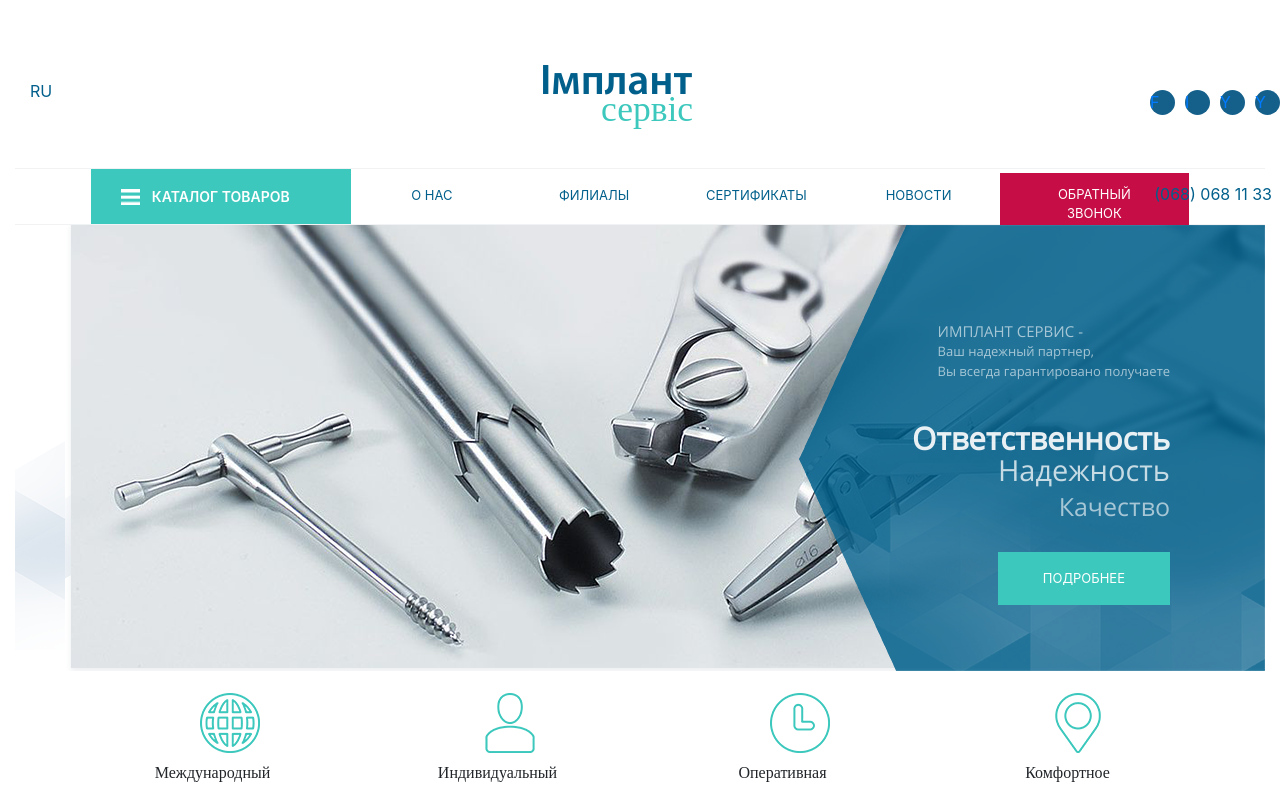
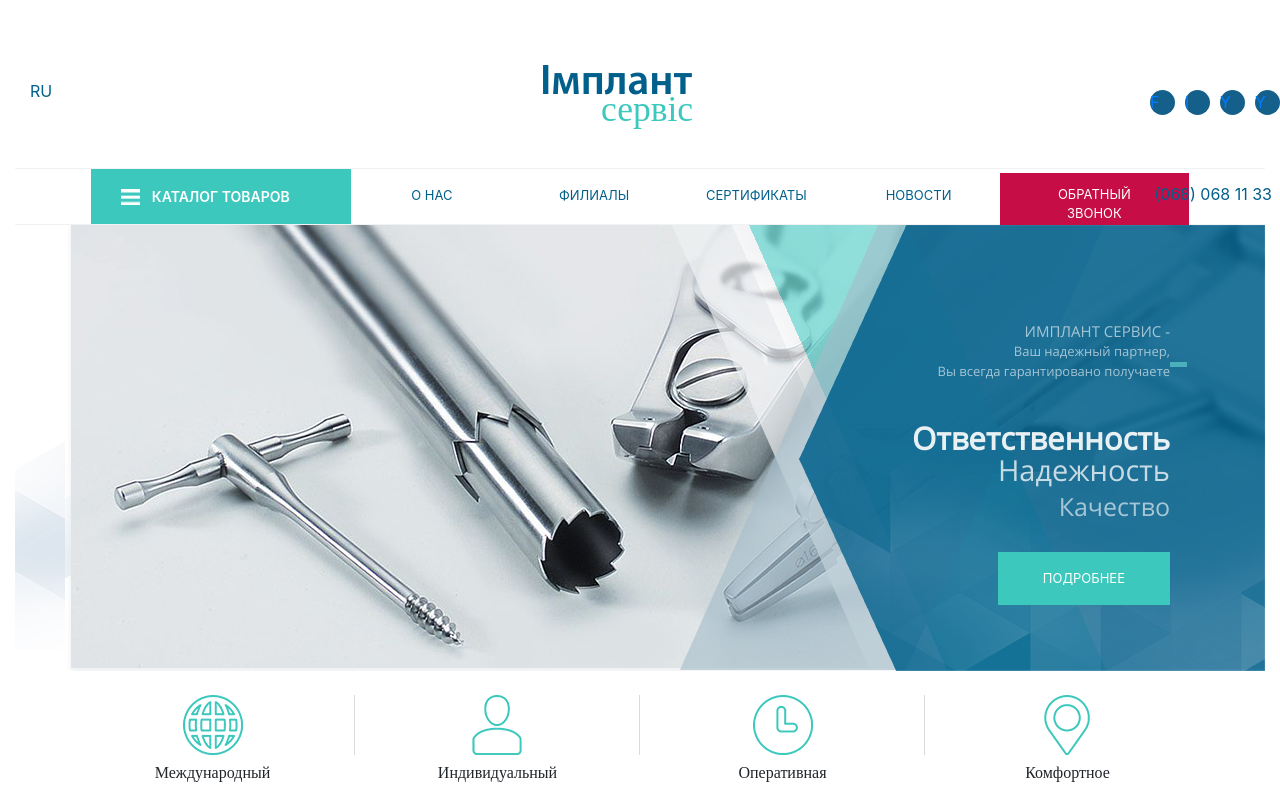
Before and after one commit to nastasiakh/-ImplantService, a plain HTML site: page index.html in a window 1280 px wide. Shown: the top 798 px of the page. Drawn offline with nearby package versions, Linux system fonts and the light colour scheme; a web font is replaced by a local one.

Commit message:
Desktop menu + banner + advantages

```diff
--- a/css/style.css
+++ b/css/style.css
@@ -61,6 +61,22 @@
         text-align: center;
         font-weight: 600;
     }
+    .dropdown .dropdown-menu {
+        -webkit-transition: all 0.3s;
+        -moz-transition: all 0.3s;
+        -ms-transition: all 0.3s;
+        -o-transition: all 0.3s;
+        transition: all 0.3s;
+
+        max-height: 0;
+        display: block;
+        overflow: hidden;
+        opacity: 0;
+    }
+    .dropdown .dropdown-menu.show {
+        max-height: 300px;
+        opacity: 1;
+    }
     li.nav-item>a{
         padding: 17px 60px 17px 60px;
         text-transform: uppercase;
@@ -97,6 +113,33 @@
         background-position-x: 50px;
         position: relative;
         margin: 0;
+        z-index: 1;
+    }
+    .banner:after {
+        margin-left: 20px;
+        width: 236px;
+        height: 445px;
+        position: absolute;
+        content: "";
+        top: 0;
+        z-index: 5;
+        right: 258px;
+        transform: skew(24deg);
+        background: linear-gradient(to right, #eff1f3 60px, #ffff 60px, #fafafb 77px, #6bdbd5 77px);
+        opacity: 0.7;
+    }
+    .banner:before{
+        margin-left: 20px;
+        width: 226px;
+        height: 445px;
+        top: 0;
+        position: absolute;
+        content: "";
+        right: 260px;
+        transform: skew(-24deg);
+        background:#a3bcca;
+        opacity: 0.6;
+        z-index: 10;
     }
     .text-banner{
         position: absolute;
@@ -105,19 +148,34 @@
         width: 100%;
         height: 100%;
         right: 0;
+        z-index: 15;
     }
-    .text-banner>p{
+    .text-banner>p {
         position: absolute;
         right: 95px;
         top: 95px;
-        opacity: 0.6;
         font-family: 'Open Sans';
         font-size: 13px;
+        text-align: right;
     }
     .text-banner p:first-child{
         opacity: 0.6;
         font-size: 13px;
+        position: relative;
     }
+    .text-banner p:first-child:after{
+        position: absolute;
+        content: "";
+        width: 17px;
+        height: 5px;
+        background: #6bdbd5;
+    }
+    .text-banner p>span.implant-banner {
+         text-align: center;
+         text-transform: uppercase;
+         font-size: 15px;
+         opacity: 1 !important;
+     }
     p.responsibility {
         top: 190px;
         text-transform: capitalize;
@@ -136,13 +194,6 @@
         top: 263px;
         text-transform: capitalize;
         opacity: 0.6;
-    }
-    span.implant-banner {
-        text-align: center;
-        text-transform: uppercase;
-        font-size: 15px;
-        font-family: 'Open Sans';
-        opacity: 1 !important;
     }
     a.podrobneebtn{
         right: 95px;
@@ -235,7 +286,8 @@ nav{
 /*Main*/
 /*Slider*/
 .banner{
-
+    max-width: 1620px;
+    margin: 0 auto;
 }
 
 
@@ -252,44 +304,68 @@ nav{
     margin-bottom: 70px;
     text-align: center;
 }
+.advantages div:after{
+    position: absolute;
+    content: "";
+    height: 60px;
+    width: 1px;
+    background: #dadada;
+    top: 24px;
+    right: 0;
+}
+.advantages div:last-child:after{
+    content: none;
+}
 .planet:before{
     background-image: url("../images/global-outlined-planetary-grid.png");
     background-repeat: no-repeat;
     position: absolute;
     content: "";
-    top: 22px;
-    left: 130px;
     width: 60px;
     height: 60px;
+    top: 24px;
+    left: 0;
+    right: 0;
+    margin: 0 auto;
+    text-align: center;
 }
 .client:before{
-    background-image: url("../images/user.png");
+    background-image: url(../images/user.png);
     background-repeat: no-repeat;
     position: absolute;
     content: "";
-    top: 22px;
-    left: 130px;
-    width: 60px;
+    width: 51px;
     height: 60px;
+    top: 24px;
+    left: 0;
+    right: 0;
+    margin: 0 auto;
+    text-align: center;
 }
 .clock:before{
     background-image: url("../images/clock.png");
     background-repeat: no-repeat;
     position: absolute;
     content: "";
-    top: 22px;
-    left: 130px;
     width: 60px;
     height: 60px;
+    top: 24px;
+    left: 0;
+    right: 0;
+    margin: 0 auto;
+    text-align: center;
 }
 .landmark:before{
     background-image: url("../images/placeholder-outline.png");
     background-repeat: no-repeat;
     position: absolute;
     content: "";
-    top: 22px;
-    left: 130px;
-    width: 60px;
+    top: 24px;
+    left: 0;
+    right: 0;
+    margin: 0 auto;
+    text-align: center;
+    width: 47px;
     height: 60px;
 }
 
```
